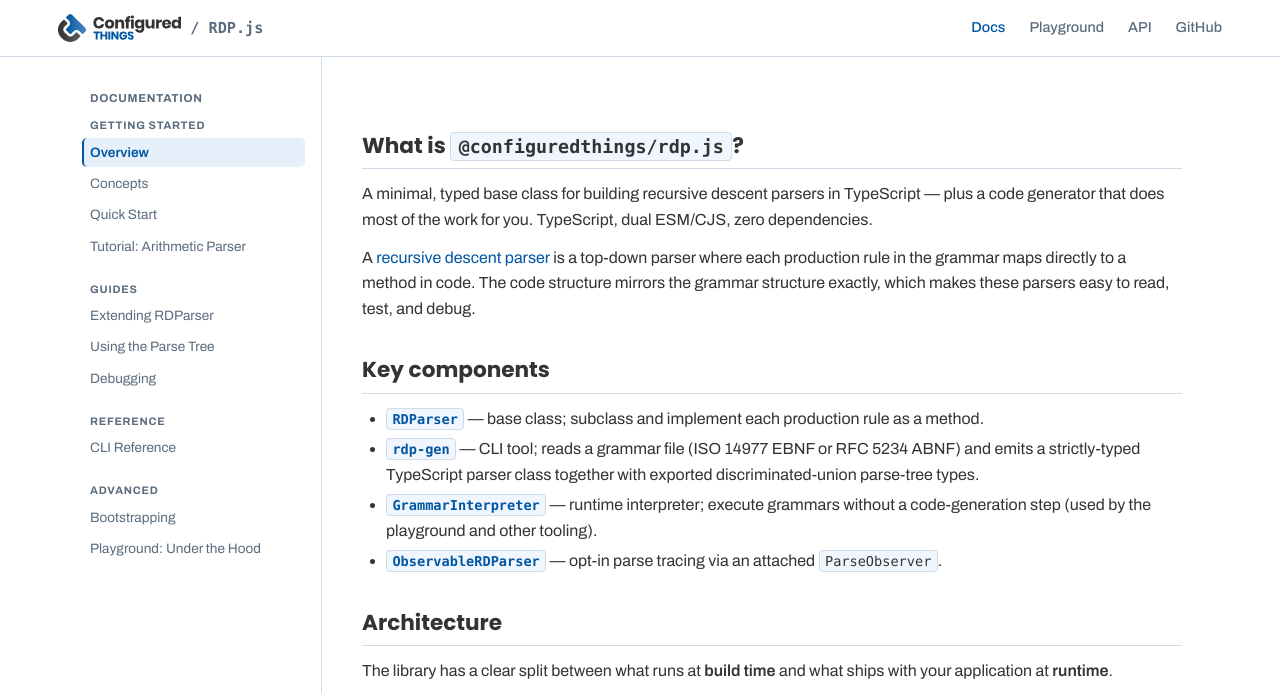
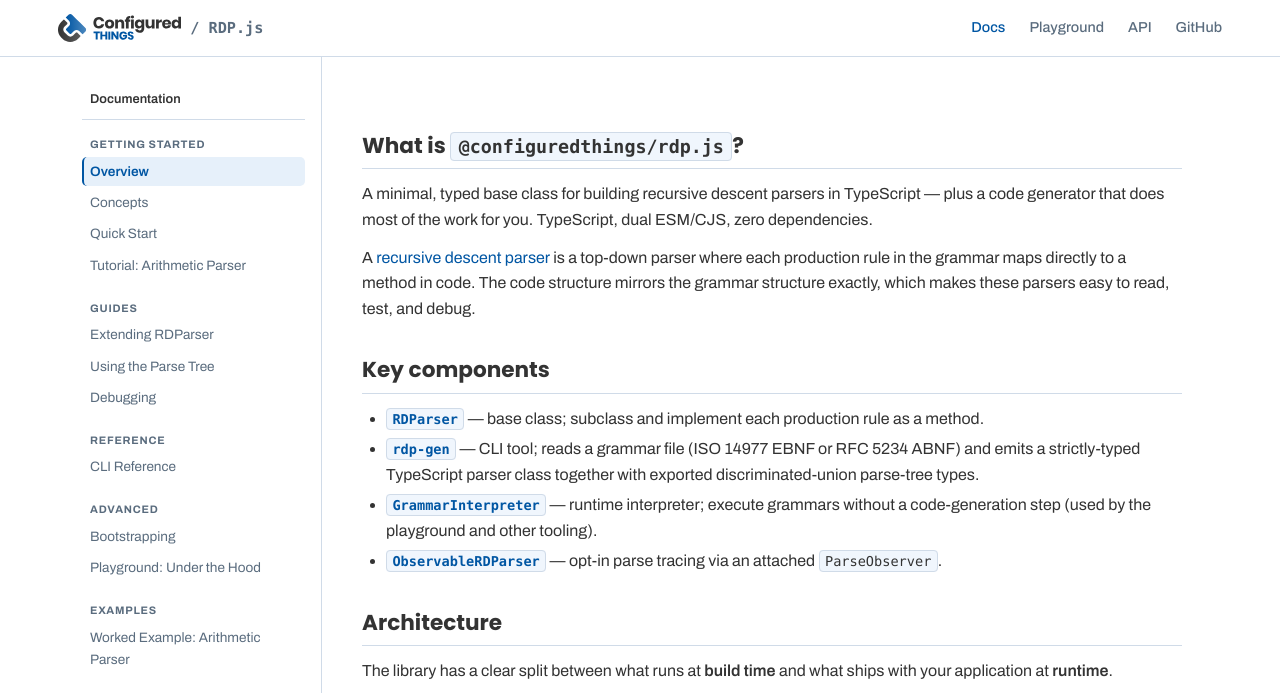
Before and after one commit to ConfiguredThings/RDP.js, a Gatsby site in the folder docs-site/: page /docs/overview/ in a window 1280 px wide. Shown: the top 693 px of the page. Built offline with nearby package versions, Linux system fonts and the light colour scheme; Gatsby itself is replaced by a stand-in of ours; some packages are replaced by stand-ins of ours.

Commit message:
tidying docs

```diff
--- a/docs-site/src/components/DocsSidebar.tsx
+++ b/docs-site/src/components/DocsSidebar.tsx
@@ -10,7 +10,7 @@ interface Props {
   mobileOpen?: boolean
 }
 
-const SECTION_ORDER = ['Getting Started', 'Guides', 'Reference', 'Advanced']
+const SECTION_ORDER = ['Getting Started', 'Guides', 'Reference', 'Advanced', 'Examples']
 
 export default function DocsSidebar({ currentSlug, mobileOpen = false }: Props) {
   const data = useStaticQuery<{ allMdx: { nodes: SidebarEntry[] } }>(graphql`
--- a/docs-site/src/styles/global.css
+++ b/docs-site/src/styles/global.css
@@ -158,13 +158,13 @@ a:hover { color: var(--color-link-hover); text-decoration: underline; }
 }
 
 .docs-sidebar-title {
-  font-size: 0.72rem;
-  font-weight: 700;
-  text-transform: uppercase;
-  letter-spacing: 0.06em;
-  color: var(--color-text-muted);
-  margin-bottom: 0.6rem;
+  font-size: 0.8rem;
+  font-weight: 600;
+  color: var(--color-text);
+  margin-bottom: 1rem;
   padding: 0 0.5rem;
+  padding-bottom: 0.6rem;
+  border-bottom: 1px solid var(--color-border);
 }
 
 .docs-sidebar-section {
--- a/typedoc.json
+++ b/typedoc.json
@@ -11,5 +11,7 @@
   "plugin": ["./docs-site/typedoc-plugin-header.mjs"],
   "navigationLinks": {
     "← Docs": "../"
-  }
+  },
+  "excludePrivate": false,
+  "excludeInternal": false
 }
```
